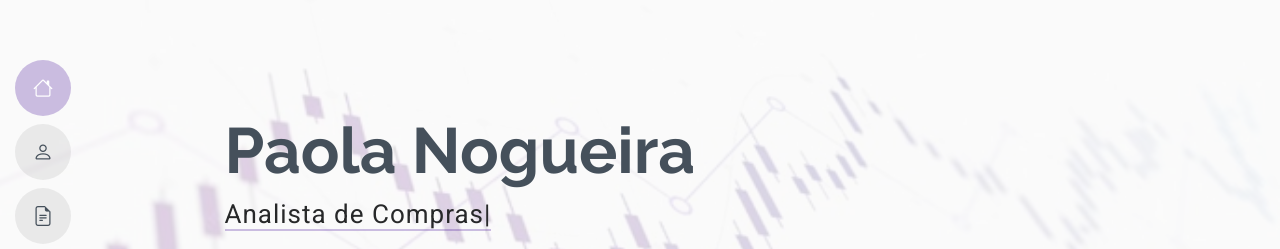
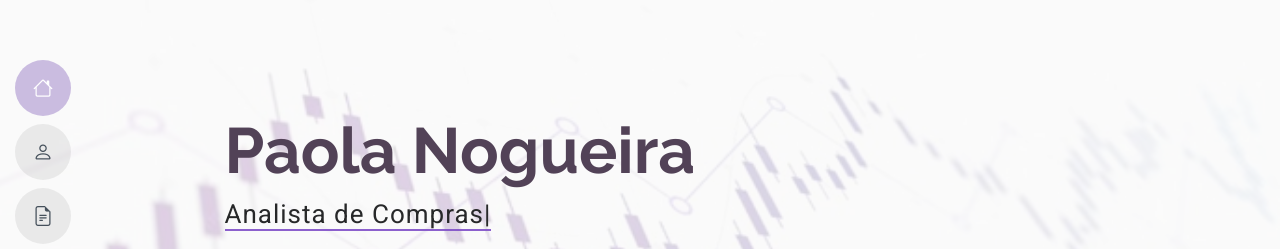
Before and after one commit to MichelleGama/PaolaCurriculoWeb, a plain HTML site: page index.html in a window 1280 px wide. Shown: the part 202-451 px from the top of the page. Drawn offline with Linux system fonts and the light colour scheme.

Commit message:
Add files via upload

```diff
--- a/assets/css/main.css
+++ b/assets/css/main.css
@@ -21,8 +21,8 @@
 :root {
   --background-color: #ffffff; /* Background color for the entire website, including individual sections */
   --default-color: #272829; /* Default color used for the majority of the text content across the entire website */
-  --heading-color: #45505b; /* Color for headings, subheadings and title throughout the website */
-  --accent-color: hsla(264, 90%, 31%, 0.253); /* Accent color that represents your brand on the website. It's used for buttons, links, and other elements that need to stand out */
+  --heading-color: #524257; /* Color for headings, subheadings and title throughout the website */
+  --accent-color: hsla(264, 52%, 54%, 0.89); /* Accent color that represents your brand on the website. It's used for buttons, links, and other elements that need to stand out */
   --surface-color: #ffffff; /* The surface color is used as a background of boxed elements within sections, such as cards, icon boxes, or other elements that require a visual separation from the global background. */
   --contrast-color: #ffffff; /* Contrast color for text, ensuring readability against backgrounds of accent, heading, or default colors. */
 }
```
